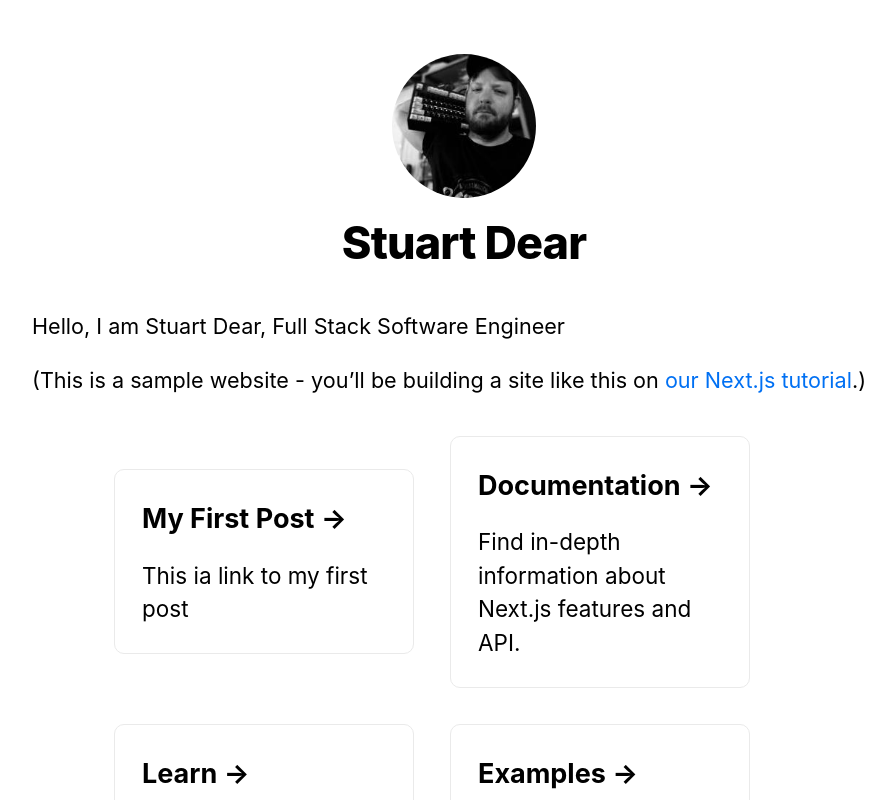
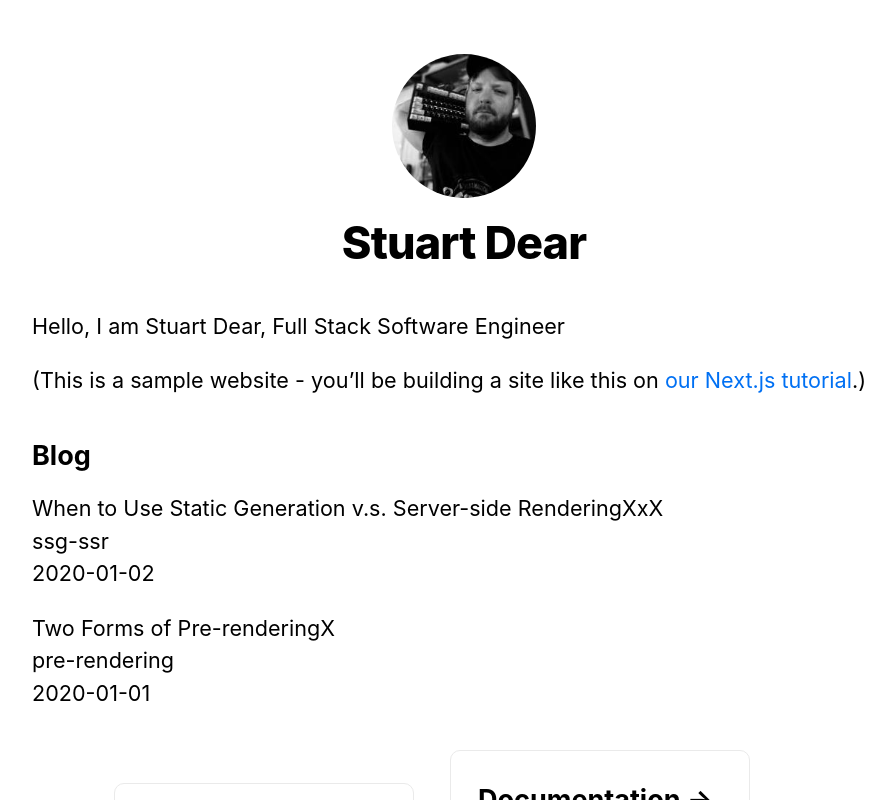
Before and after one commit to csdear/AM-FM_nextJS, a Next.js app: page / in a window 1280 px wide. Shown: the top 800 px of the page, without its empty margins (176-1071 px from the left). Built offline with nearby package versions, Linux system fonts and the light colour scheme.

Commit message:
getstaticprops to file system

```diff
--- /dev/null
+++ b/lib/posts.js
@@ -0,0 +1,37 @@
+import fs from 'fs'
+import path from 'path'
+import matter from 'gray-matter'
+
+const postsDirectory = path.join(process.cwd(), 'posts')
+
+export function getSortedPostsData() {
+  // Get file names under /posts
+  const fileNames = fs.readdirSync(postsDirectory)
+  const allPostsData = fileNames.map(fileName => {
+    // Remove ".md" from file name to get id
+    const id = fileName.replace(/\.md$/, '')
+
+    // Read markdown file as string
+    const fullPath = path.join(postsDirectory, fileName)
+    const fileContents = fs.readFileSync(fullPath, 'utf8')
+
+    // Use gray-matter to parse the post metadata section
+    const matterResult = matter(fileContents)
+
+    // Combine the data with the id
+    return {
+      id,
+      ...matterResult.data
+    }
+  })
+  // Sort posts by date
+  return allPostsData.sort(({ date: a }, { date: b }) => {
+    if (a < b) {
+      return 1
+    } else if (a > b) {
+      return -1
+    } else {
+      return 0
+    }
+  })
+}
--- a/pages/index.js
+++ b/pages/index.js
@@ -6,8 +6,19 @@
 import styles from '../styles/Home.module.css'
 import cn from 'classnames'
 import React, { useState } from 'react'
+import { getSortedPostsData } from '../lib/posts'
 
-export default function Home() {
+export async function getStaticProps() {
+  const allPostsData = getSortedPostsData()
+  return {
+    props: {
+      allPostsData
+    }
+  }
+}
+
+export default function Home({ allPostsData }) {
+  console.log(`allPostsData ${JSON.stringify(allPostsData, null, 4)}`)
   const [isActive, setActive] = useState(false);
   const buttonClasses = cn({
         "btn": true,
@@ -26,7 +37,23 @@
           <a href="https://nextjs.org/learn">our Next.js tutorial</a>.)
         </p>
       </section>
+      {/* getStaticProps::blog */}
+      <section className={`${utilStyles.headingMd} ${utilStyles.padding1px}`}>
+          <h2 className={utilStyles.headingLg}>Blog</h2>
+          <ul className={utilStyles.list}>
+            {allPostsData.map(({ id, date, title }) => (
+              <li className={utilStyles.listItem} key={id}>
+                {title}
+                <br />
+                {id}
+                <br />
+                {date}
+              </li>
+            ))}
+          </ul>
+        </section>
       <section>
+      {/* For Keeps... I like the look of the grid. should componentize it though -- csd */}
       <div className={styles.grid}>
         <Link href="/posts/first-post">
         <a className={styles.card}>
```
